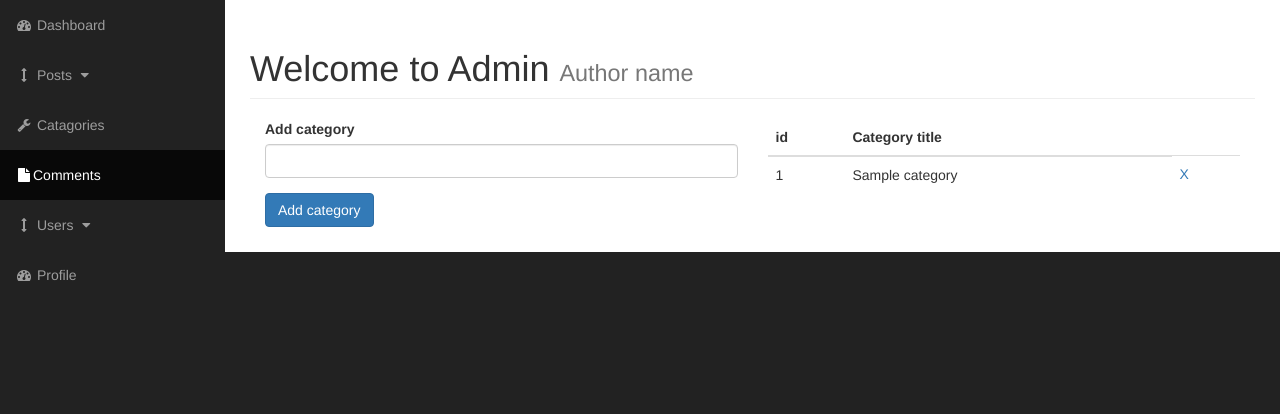
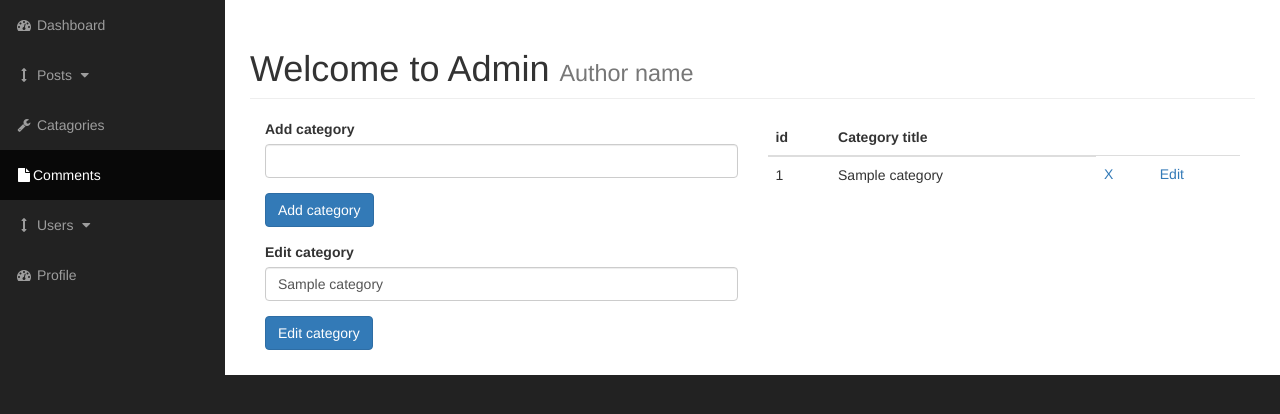
Before and after one commit to Zobbez/Bachelor, a PHP site: page /admin/categories.php?edit=1 in a window 1280 px wide. Shown: the part 51-465 px from the top of the page. Run offline with PHP 8.4, Linux system fonts and the light colour scheme; tables that the repository leaves empty or names only in its code hold one stand-in row (values such as "Sample post").

Commit message:
Edit and refactor code to functions

```diff
--- a/admin/categories.php
+++ b/admin/categories.php
@@ -27,46 +27,9 @@ include "includes/navigation.php";
                         <div class="col-xs-6">
 
 
-                            <?php
-                                /////////////////////////////// CREATE QUERY //////////////////////////////
-
-                            // check the post on submit
-                                if(isset($_POST['submit'])) {
-                            // variable holding the categoryTitle from the form
-                                $catTitle =  $_POST['categoryTitle'];
-
-                            // validation for title check it is an empty string or if it is empty
-                                if($catTitle == "" || empty($catTitle)) {
-                                // if empty echo put in a title
-                                echo "Put in a title";
-
-                            } else {
-                                // if there is a title, insert the title to the categories table in the coloumn cat_title
-                                    $query = "INSERT INTO categories(cat_title)";
-                                // concatenate the rest of the query with the value to put into the database.
-                                    $query .= "VALUE('{$catTitle}')";
-
-                                // send the query to the database
-                                    $createCategoryQuery = mysqli_query($connection, $query);
-
-                                // If the create query was successful
-                                    if(!$createCategoryQuery) {
-                                //  if not kil the script
-                                    die('QUERY FAILED' .mysqli_error($connection));
-
-                                }
-
-                            }
-
-                            }
-
-                            ?>
-
-
-
-
-
-
+                        <?php
+                        // add categories
+                        addCategory(); ?>
 
                             <form action="" method="post">
                                 <div class="form-group">
@@ -77,7 +40,24 @@ include "includes/navigation.php";
                                     <input class="btn btn-primary" type="submit" name="submit" value="Add category">
                                 </div>
                             </form>
+
+
+                            <?php
+                            // edit and include of edit categories query
+                            if(isset($_GET['edit'])) {
+
+                                $catId = $_GET['edit'];
+
+                                include "includes/edit-categories.php";
+
+                            }
+
+
+                            ?>
+
+
                         </div>
+
 
                         <div class="col-xs-6">
 
@@ -91,48 +71,13 @@ include "includes/navigation.php";
                             <tbody>
 
                             <?php
-                                /////////////////////////////// READ QUERY //////////////////////////////
+                            // read categories
 
+                                readCategories();
 
+                            // delete categories
 
-                                // query to select all from the categories
-                                    $query = "SELECT * FROM categories";
-                                // pass the db connection and the query.
-                                    $selectCategories = mysqli_query($connection, $query);
-
-                                // to display the categories, a while loop is used. fecth the result of the query.
-                                    while($row = mysqli_fetch_assoc($selectCategories)) {
-                                // catId and catTitle comes in an assosiative array and the row from the database , and it can be echoed in a td in a tr into the table.
-                                    $catId = $row['cat_id'];
-                                    $catTitle = $row['cat_title'];
-                                    echo "<tr>";
-                                    echo "<td>{$catId}</td>";
-                                    echo "<td>{$catTitle}</td>";
-                                    // make sure it's on the same page, click on the link to pass parameter catId and ?delete makes key in the array to delete the oncoming value
-                                    echo "<td><a href='categories.php?delete={$catId}'>X</a></td>";
-                                    echo "</tr>";
-
-                         }
-
-                            ?>
-
-                            <?php
-                                /////////////////////////////// DELETE QUERY //////////////////////////////
-
-
-
-                                // check if a get request is send and check for the delete key
-                                    if(isset($_GET['delete'])){
-                                // if it is found save the value of the key into variable
-                                    $deleteCatId = $_GET['delete'];
-                                // make the query that deletes the selected catagory from the categories table
-                                    $query = "DELETE FROM categories WHERE cat_id = {$deleteCatId}";
-                                // send the query to the database
-                                    $deleteQuery = mysqli_query($connection, $query);
-                                // refresh the page so that category is deleted instantly.
-                                    header("Location: categories.php");
-
-                                    }
+                                deleteCategory();
 
                             ?>
 
--- /dev/null
+++ b/admin/functions/functions.php
@@ -0,0 +1,101 @@
+<?php
+
+/////////////////////////////// CREATE  //////////////////////////////
+function addCategory() {
+
+// makes the connection variable global
+    global $connection;
+
+// check the post on submit
+    if(isset($_POST['submit'])) {
+
+// variable holding the categoryTitle from the form
+    $catTitle =  $_POST['categoryTitle'];
+
+// validation for title check it is an empty string or if it is empty
+    if($catTitle == "" || empty($catTitle)) {
+// if empty echo put in a title
+    echo "Put in a title";
+
+    } else {
+// if there is a title, insert the title to the categories table in the coloumn cat_title
+    $query = "INSERT INTO categories(cat_title)";
+// concatenate the rest of the query with the value to put into the database.
+    $query .= "VALUE('{$catTitle}')";
+
+// send the query to the database
+    $createCategoryQuery = mysqli_query($connection, $query);
+
+// If the create query was successful
+    if(!$createCategoryQuery) {
+//  if not kil the script
+    die('QUERY FAILED' .mysqli_error($connection));
+
+        }
+
+      }
+
+    }
+
+
+
+
+
+                            }
+
+
+/////////////////////////////// READ QUERY //////////////////////////////
+function readCategories() {
+
+// makes the connection variable global
+    global $connection;
+
+
+
+// query to select all from the categories
+    $query = "SELECT * FROM categories";
+// pass the db connection and the query.
+    $selectCategories = mysqli_query($connection, $query);
+
+// to display the categories, a while loop is used. fecth the result of the query.
+    while($row = mysqli_fetch_assoc($selectCategories)) {
+// catId and catTitle comes in an assosiative array and the row from the database , and it can be echoed in a td in a tr into the table.
+    $catId = $row['cat_id'];
+    $catTitle = $row['cat_title'];
+    echo "<tr>";
+    echo "<td>{$catId}</td>";
+    echo "<td>{$catTitle}</td>";
+// make sure it's on the same page, click on the link to pass parameter catId and ?delete makes key in the array to delete the oncoming value
+    echo "<td><a href='categories.php?delete={$catId}'>X</a></td>";
+// make sure it's on the same page, click on the link to pass parameter catId and ?edit makes key in the array to edit the oncoming value
+    echo "<td><a href='categories.php?edit={$catId}'>Edit</a></td>";
+    echo "</tr>";
+
+                         }
+
+}
+
+/////////////////////////////// DELETE QUERY //////////////////////////////
+function deleteCategory() {
+
+
+// makes the connection variable global
+global $connection;
+
+// check if a get request is send and check for the delete key
+    if(isset($_GET['delete'])){
+// if it is found save the value of the key into variable
+    $deleteCatId = $_GET['delete'];
+// make the query that deletes the selected catagory from the categories table
+    $query = "DELETE FROM categories WHERE cat_id = {$deleteCatId}";
+// send the query to the database
+    $deleteQuery = mysqli_query($connection, $query);
+// refresh the page so that category is deleted instantly.
+    header("Location: categories.php");
+
+                                        }
+
+
+}
+
+?>
--- /dev/null
+++ b/admin/includes/edit-categories.php
@@ -0,0 +1,70 @@
+<form action="" method="post">
+                                <div class="form-group">
+                                    <label for="categoryTitle">Edit category</label>
+
+                                    <?php
+
+                                        // check if a get request is send and check for the edit key
+                                            if(isset($_GET['edit']))
+                                            {
+                                        // if it is found save the value of the key into variable
+                                            $editCatId = $_GET['edit'];
+
+
+                                        // query to select all from the categories where the cat_id is the selected
+                                            $query = "SELECT * FROM categories WHERE cat_id = $editCatId";
+                                        // pass the db connection and the query.
+                                            $editCategories = mysqli_query($connection, $query);
+
+                                        // to display the categories, a while loop is used. fecth the result of the query.
+                                             while($row = mysqli_fetch_assoc($editCategories)) {
+                                        // catId and catTitle comes in an assosiative array and the row from the database , and it can be echoed in a td in a tr into the table.
+                                             $catId = $row['cat_id'];
+                                             $catTitle = $row['cat_title'];
+
+                                             ?>
+
+
+                                            <input class="form-control" type="text" name="categoryTitle" value="<?php if(isset($catTitle)){ echo $catTitle; } ?>">
+
+
+                                            <?php  } } ?>
+
+                                            <?php
+                                                 /////////////////////////////// UPDATE QUERY //////////////////////////////
+
+
+                                        // check if a get request is send and check for the delete key
+                                            if(isset($_POST['updateCategory'])){
+                                        // if it is found save the value of the key into variable
+                                            $editCatTitle = $_POST['categoryTitle'];
+                                        // make the query that edit the selected catagory title from the categories table
+                                            $query = "UPDATE categories SET cat_title = '{$editCatTitle}' WHERE cat_id = {$catId}";
+                                        // send the query to the database
+                                            $editQuery = mysqli_query($connection, $query);
+                                        // check if it is set
+                                            if(!$editQuery) {
+                                        // if not kil the script
+                                        die('QUERY FAILED' .mysqli_error($connection));
+
+                                            }
+
+                                        // refresh the page so that category is updated and the input field disapear instantly.
+                                            header("Location: ./categories.php");
+
+
+                                            }
+
+
+
+
+                                            ?>
+
+
+
+
+                                </div>
+                                <div class="form-group">
+                                    <input class="btn btn-primary" type="submit" name="updateCategory" value="Edit category">
+                                </div>
+                            </form>
--- a/admin/includes/header.php
+++ b/admin/includes/header.php
@@ -2,6 +2,7 @@
 // handleing buffering the request in the headers of the scripts, when a script is done it will send everything at the same time. instead of the normal 1 by 1
 ob_start();
 include "../includes/db.php";
+include "./functions/functions.php";
 ?>
 
 <!DOCTYPE html>
```
